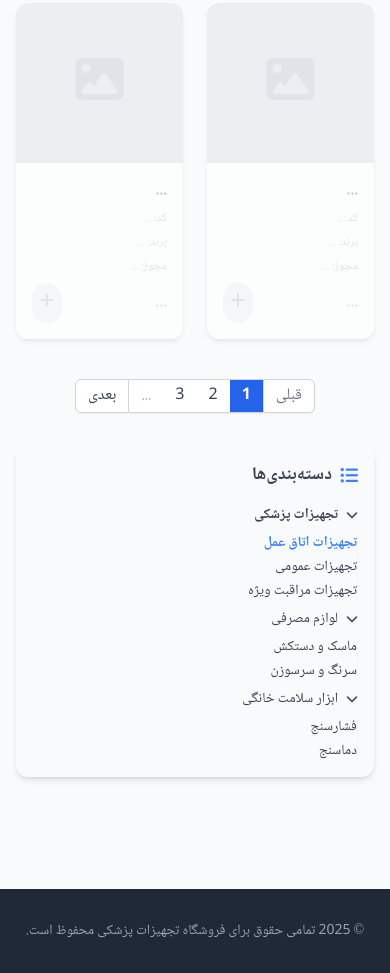
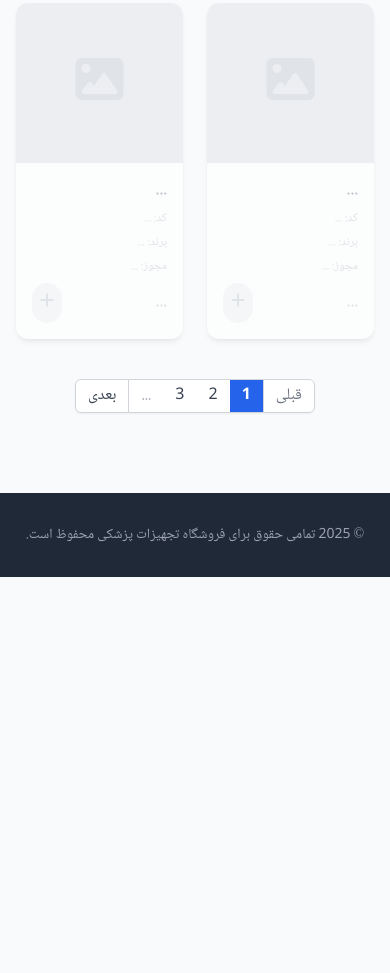
Before and after one commit to mehran-mousavi/chabok-ecommerce-mvp, a plain HTML site: page products.html in a window 390 px wide. Shown: the part 1769-2742 px from the top of the page. After the commit the page ends 2346 px from the top, so only its background shows below. Drawn offline with nearby package versions, Linux system fonts and the light colour scheme.

Commit message:
Hide sidebar on small screens for better mobile responsiveness

```diff
--- a/products.html
+++ b/products.html
@@ -248,7 +248,7 @@
                 </div>
             </div>
 
-            <aside class="w-full md:w-64 bg-gray-50 rounded-xl shadow-md p-4 h-fit mb-8 md:mb-0">
+            <aside class="hidden sm:block w-full md:w-64 bg-gray-50 rounded-xl shadow-md p-4 h-fit mb-8 md:mb-0">
                 <h2 class="text-lg font-bold text-gray-700 mb-4 flex items-center"><i class="fas fa-list-ul ml-2 text-blue-500"></i>دسته‌بندی‌ها</h2>
                 <ul class="space-y-2 text-gray-700 text-sm">
                     <li>
```
